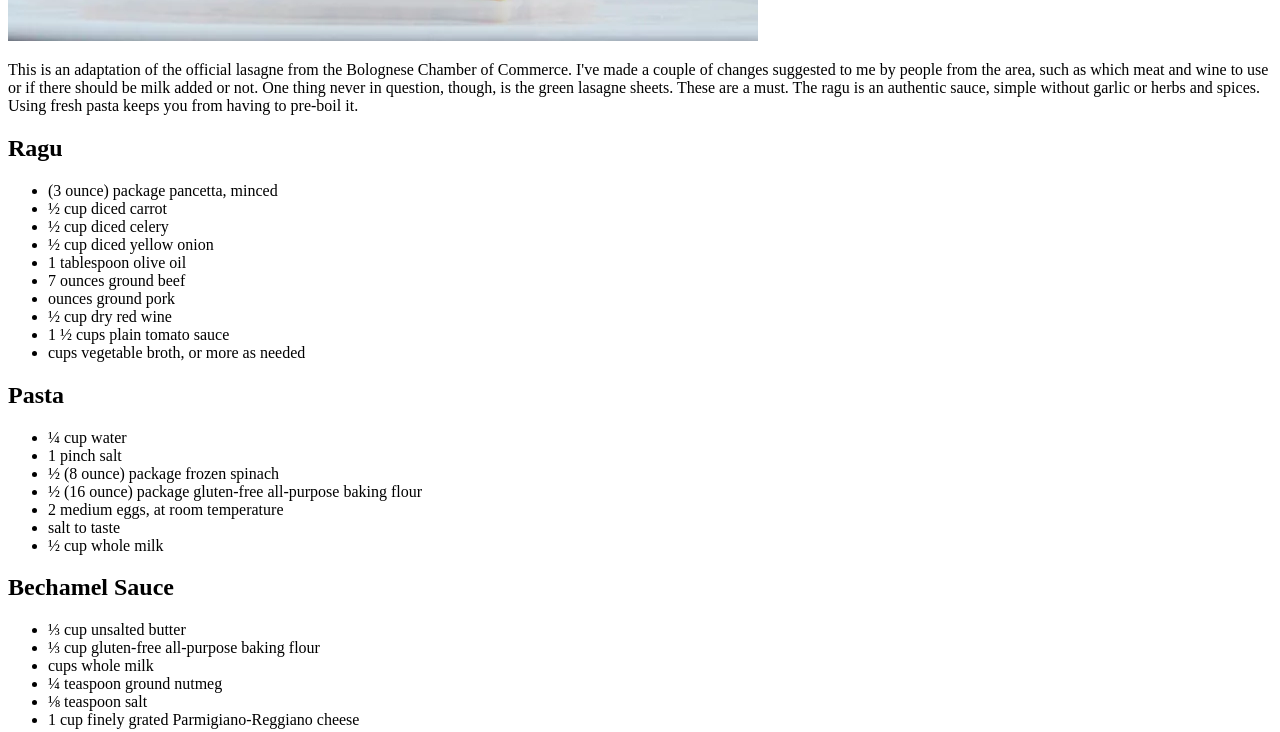
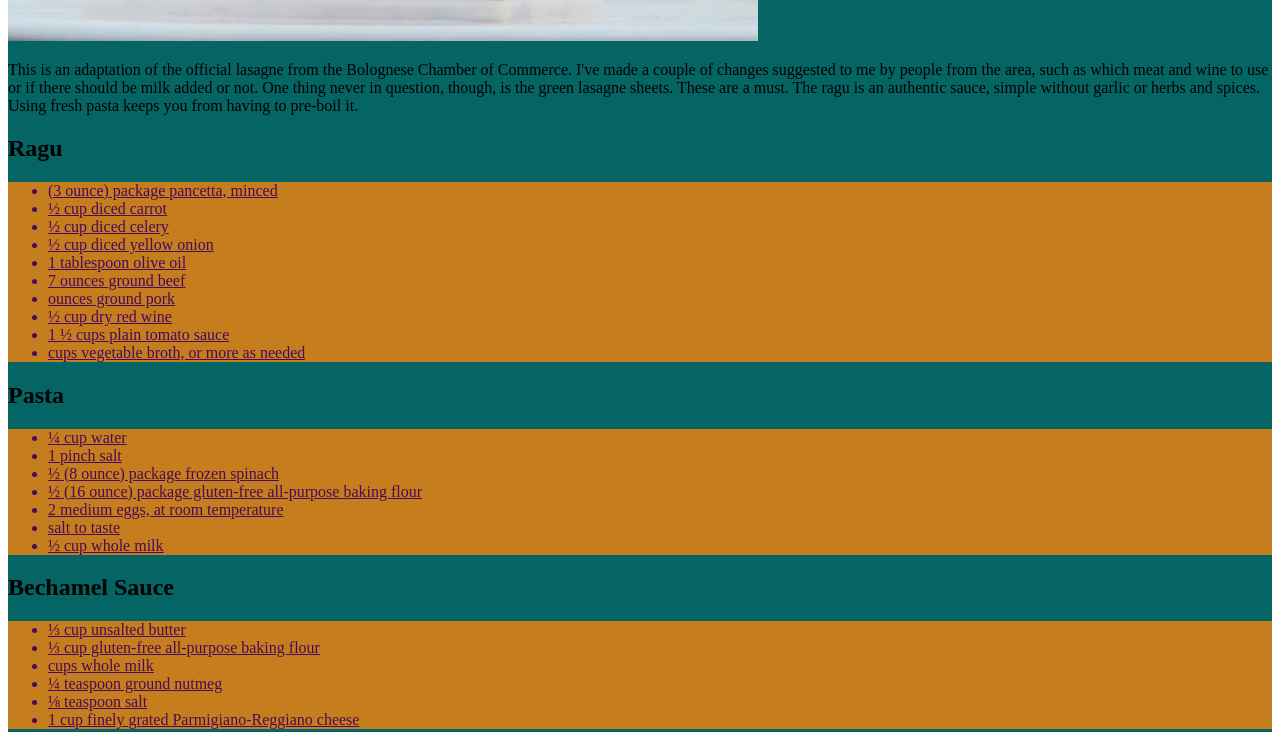
Before and after one commit to CzeskyCzechoslowacky/odin-recipes, a plain HTML site: page recipes/lasagna.html in a window 1280 px wide. Shown: the part 790-1522 px from the top of the page. Drawn offline with Linux system fonts and the light colour scheme.

Commit message:
Add Style.css to Recipes Project

```diff
--- a/recipes/lasagna.html
+++ b/recipes/lasagna.html
@@ -3,19 +3,22 @@
 <head>
     <meta charset="UTF-8">
     <title>Lasagna</title>
+    <link rel="stylesheet" href="style2.css">
 </head>
-<body>
+<body><div class="all">
     <h1>Lasagna Recipe</h1>
     <img src="5787099-46fb24c9047d4edba4ca4a6aa03ed144.webp" alt="Lasagna! Munch-Munch!">
 
-<p> This is an adaptation of the official lasagne from the Bolognese Chamber of Commerce.
-    I've made a couple of changes suggested to me by people from the area, such as which meat and wine to use or if there should be milk added or not.
+<p><div>This is an adaptation of the official lasagne from the Bolognese Chamber of Commerce.
+    I've made a couple of changes suggested to me by people from the area,
+    such as which meat and wine to use or if there should be milk added or not.
     One thing never in question, though, is the green lasagne sheets. These are a must.
     The ragu is an authentic sauce, simple without garlic or herbs and spices.
-    Using fresh pasta keeps you from having to pre-boil it.</p>
+    Using fresh pasta keeps you from having to pre-boil it.</div></p>
 
     <h2>Ragu</h2>
 <ul>
+    <dev>
     <li>(3 ounce) package pancetta, minced</li>
     <li>½ cup diced carrot</li>
     <li>½ cup diced celery</li>
@@ -26,6 +29,7 @@
     <li>½ cup dry red wine</li>
     <li>1 ½ cups plain tomato sauce</li>
     <li>cups vegetable broth, or more as needed</li>
+    </dev>
 </ul>
     <h2>Pasta</h2>
 <ul>
@@ -80,5 +84,6 @@
         Let lasagne rest for 10 or 15 minutes at room temperature before slicing.</li>
 
 </ol>
+     </div>
 </body>
 </html>
--- /dev/null
+++ b/recipes/style2.css
@@ -0,0 +1,17 @@
+
+.all {
+   background-color: rgb(5, 100, 100);
+}
+
+div {
+   color: black;
+}
+
+ul,ol {
+   color: rgb(74, 9, 90);
+   background-color: rgb(198, 125, 30);
+}
+
+li {
+   text-decoration-line: underline;
+}
```
Also changed, not shown: index.html (+3 -1 lines), recipes/Cheesy-Hamburger-Rice-Casserole.html (+1 -0 lines), recipes/Simple-Baked-Chicken-Breasts.html (+3 -2 lines).
